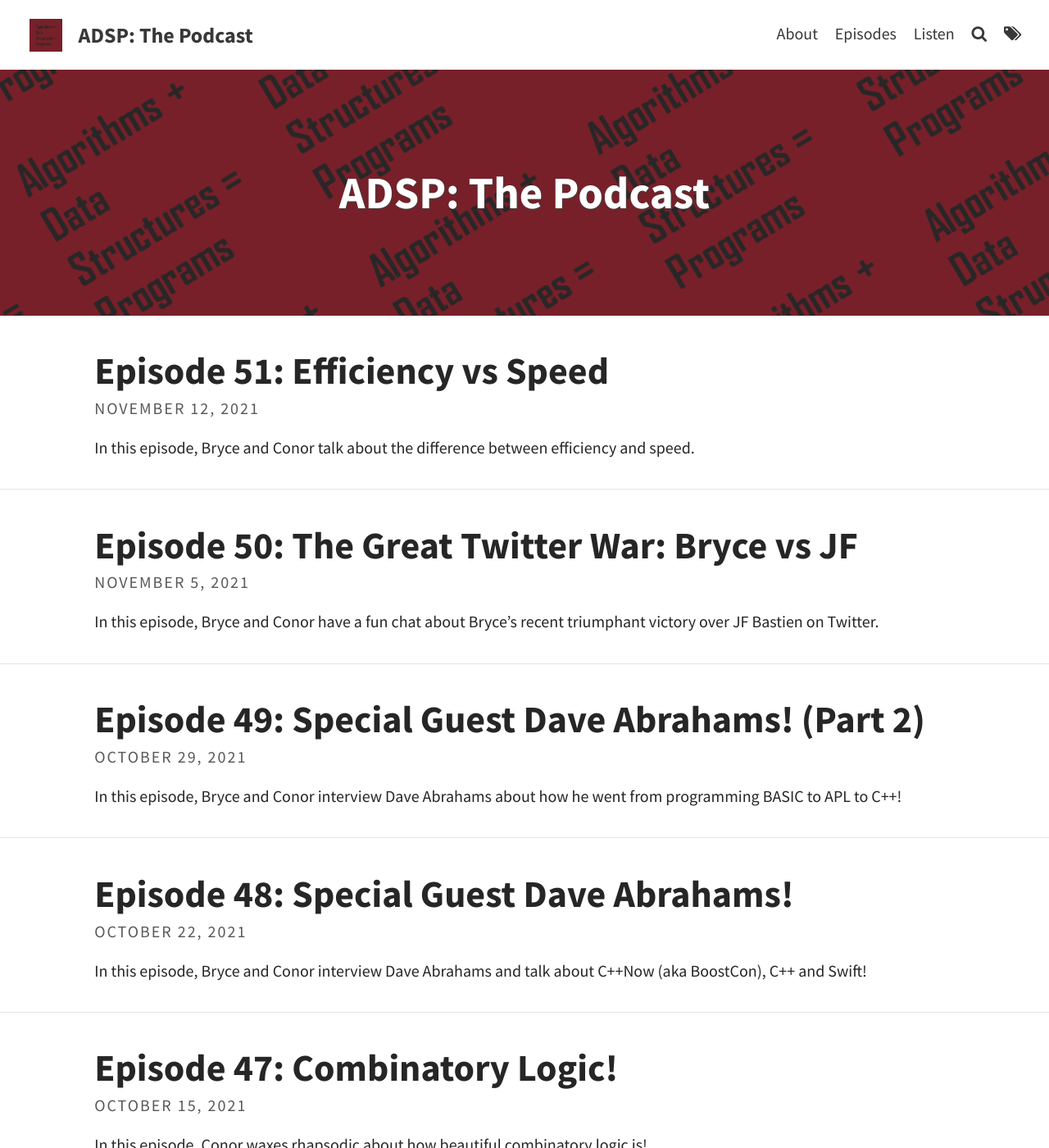
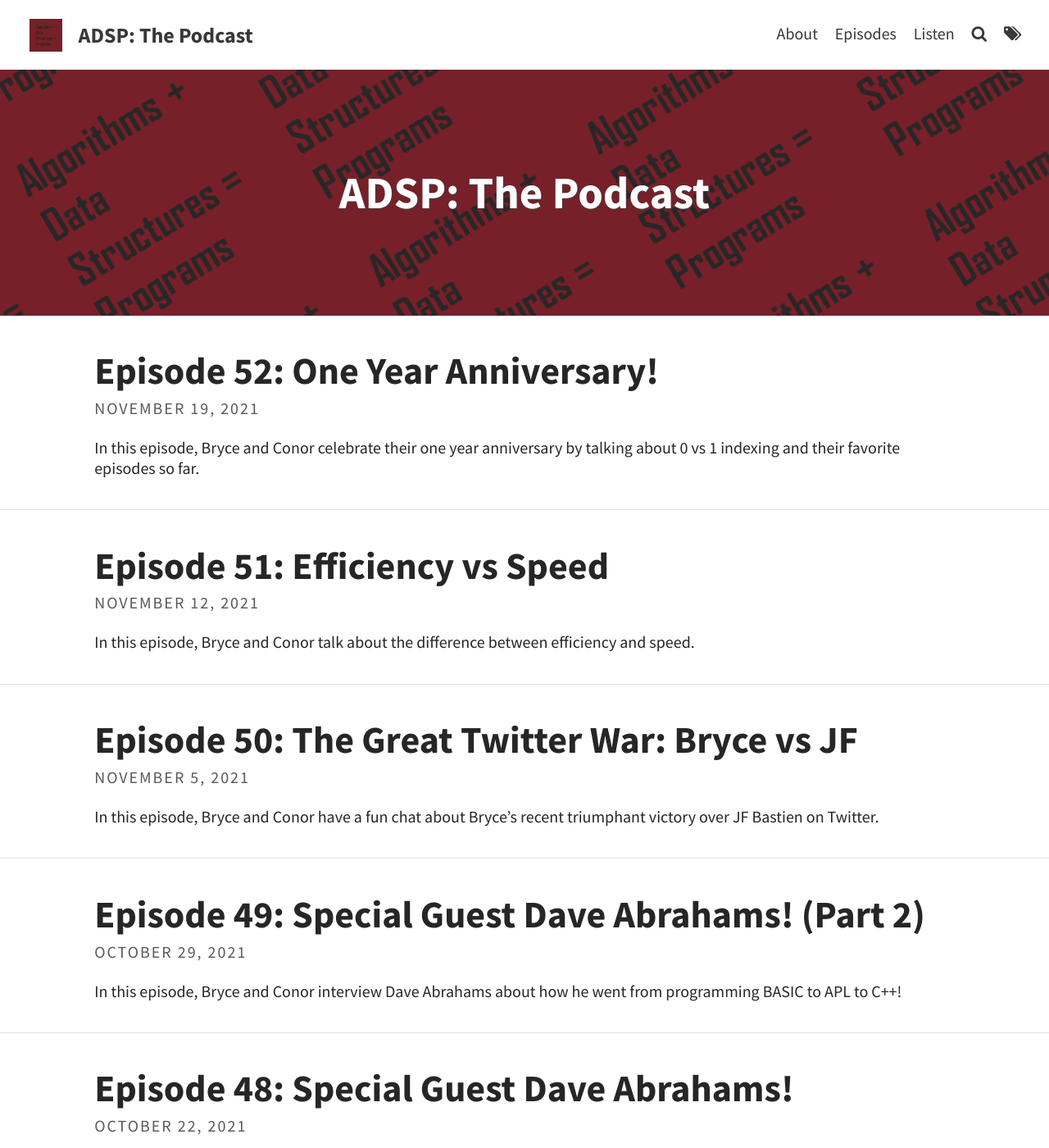
Before and after one commit to codereport/adsp2, a Jekyll site: the page built from index.html, in a window 1280 px wide and 1400 px high. Shown: the whole window at 82% size. Built offline with Jekyll 4.4.1, drawn with Linux system fonts in a browser that asks for light colours; the list of posts is cut into pages by our own code; some of the changed lines change nothing that is shown; some of the changed text lies outside the part shown.

Commit message:
Episode 52

```diff
--- /dev/null
+++ b/_posts/2021-11-19-Episode-52.md
@@ -0,0 +1,48 @@
+---
+layout: post
+title: "Episode 52: One Year Anniversary!"
+tags: [APL, J, C++, Anniversary]
+excerpt_separator: <!--more-->
+---
+
+<div id="buzzsprout-player-9578058"></div><script src="https://www.buzzsprout.com/1501960/9578058-episode-52-one-year-anniversary.js?container_id=buzzsprout-player-9578058&player=small" type="text/javascript" charset="utf-8"></script>
+
+<br>In this episode, Bryce and Conor celebrate their one year anniversary by talking about 0 vs 1 indexing and their favorite episodes so far.
+
+<!--more-->
+
+### Show Notes
+
+**Date Recorded:** 2021-11-13 <br>
+**Date Released:** 2021-11-19
+
+**Conor & Bryce's Favorite Episodes**
+
+* [ADSP Episode 39: How Steve Jobs Saved Sean Parent](https://adspthepodcast.com/2021/08/20/Episode-39.html)
+* [ADSP Episode 21: Galaxy Brain Programming Languages](https://adspthepodcast.com/2021/04/16/Episode-21.html)
+* [ADSP Episode 25: The Lost Reduction](https://adspthepodcast.com/2021/05/14/Episode-25.html)
+
+**Bryce's Favorite Episodes**
+
+* [ADSP Episode 13: I'm an Excel Wizard!](https://adspthepodcast.com/2021/02/19/Episode-13.html)
+* [ADSP Episode 17: Special Guest Sean Parent!](https://adspthepodcast.com/2021/03/19/Episode-17.html)
+* [ADSP Episode 18: Special Guest Sean Parent! (Part 2)](https://adspthepodcast.com/2021/03/26/Episode-18.html)
+* [ADSP Episode 19: Finding Your Way in Tech](https://adspthepodcast.com/2021/04/02/Episode-19.html)
+* [ADSP Episode 37: `std::inclusive_scan`](https://adspthepodcast.com/2021/08/06/Episode-37.html)
+
+**Conor's Favorite Episodes**
+
+* [ADSP Episode 29: From Papa John's to Google (Part 1)](https://adspthepodcast.com/2021/06/11/Episode-29.html)
+* [ADSP Episode 47: Combinatory Logic!](https://adspthepodcast.com/2021/10/15/Episode-47.html)
+
+**Other Links**
+
+* [Thinking, Fast and Slow by Daniel Kahneman](https://en.wikipedia.org/wiki/Thinking,_Fast_and_Slow)
+* [Peak–end rule](https://en.wikipedia.org/wiki/Peak%E2%80%93end_rule)
+
+### Intro Song Info
+
+Miss You by Sarah Jansen https://soundcloud.com/sarahjansenmusic<br>
+Creative Commons — Attribution 3.0 Unported — CC BY 3.0<br>
+Free Download / Stream: http://bit.ly/l-miss-you<br>
+Music promoted by Audio Library https://youtu.be/iYYxnasvfx8<br>
--- a/pages/episodes.md
+++ b/pages/episodes.md
@@ -9,6 +9,7 @@ List of all episodes.
 
 |   #   |                                                  Title                                                  | Release Date |
 | :---: | :-----------------------------------------------------------------------------------------------------: | :----------: |
+|  52   |             [One Year Anniversary!](https://adspthepodcast.com/2021/11/19/Episode-52.html)              |  2021-11-19  |
 |  51   |              [Efficiency vs Speed](https://adspthepodcast.com/2021/11/12/Episode-51.html)               |  2021-11-12  |
 |  50   |       [The Great Twitter War: Bryce vs JF](https://adspthepodcast.com/2021/11/05/Episode-50.html)       |  2021-11-05  |
 |  49   |     [Special Guest Dave Abrahams! (Part 2)](https://adspthepodcast.com/2021/10/29/Episode-49.html)      |  2021-10-29  |
```
